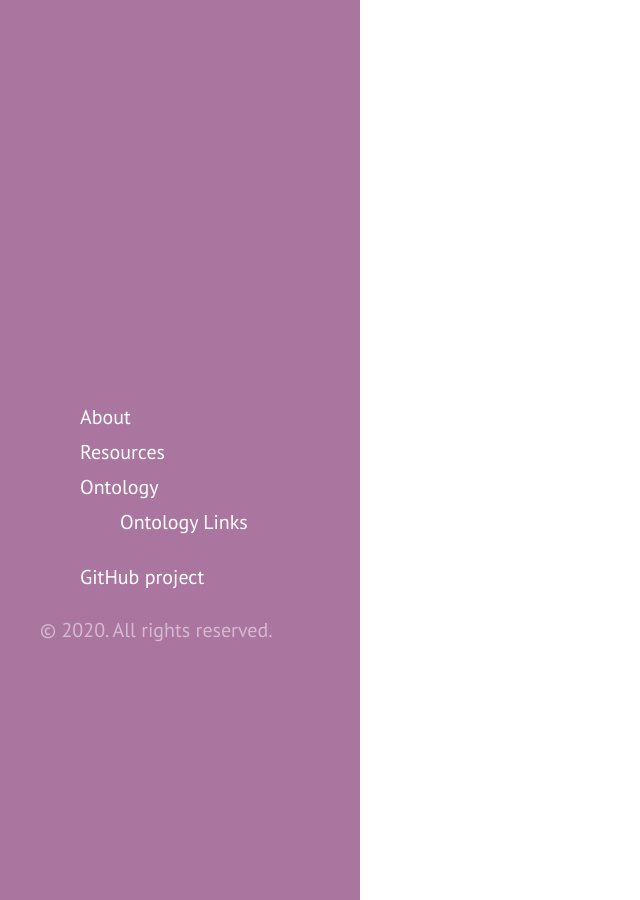
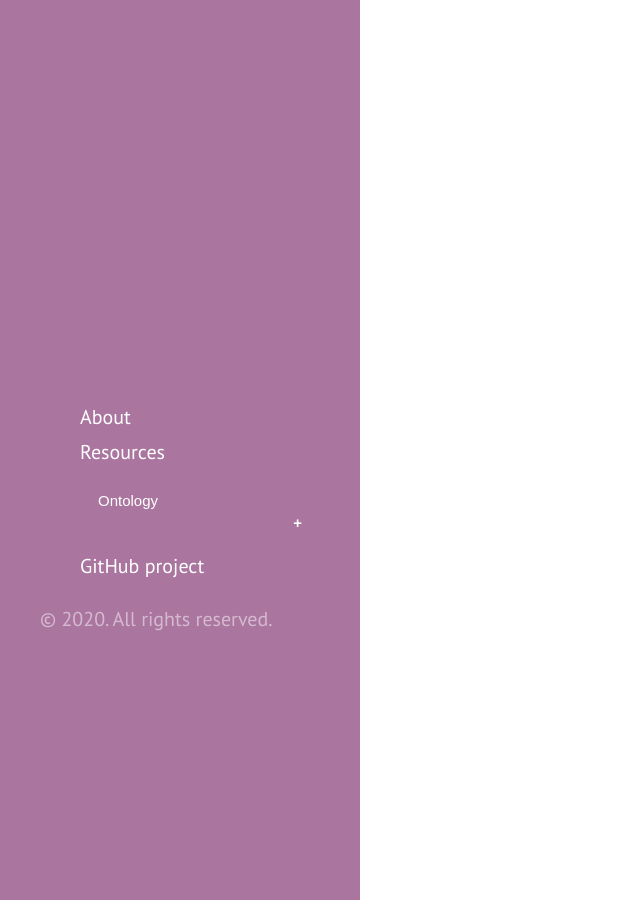
Before and after one commit to tetherless-world/explanation-ontology, a Jekyll site: the page built from index.md, in a window 1280 px wide. Shown: the whole page, without its empty margins (0-640 px from the left). Built offline with Jekyll 4.4.1, drawn with Linux system fonts in a browser that asks for light colours; Markdown is read by kramdown in place of the engine named in the settings.

Commit message:
Update sidebar.html

```diff
--- a/_includes/sidebar.html
+++ b/_includes/sidebar.html
@@ -13,11 +13,13 @@
       <ul style="list-style: none;">
       <li><a class="sidebar-nav-item{% if page.url == node.url %} active{% endif %}" href="{{site.baseurl}}index">About</a></li>
       <li><a class="sidebar-nav-item{% if page.url == node.url %} active{% endif %}" href="{{site.baseurl}}index#resources">Resources</a></li>
-      <li><a class="sidebar-nav-item{% if page.url == node.url %} active{% endif %}" href="{{site.baseurl}}index#ontology">Ontology</a>
+      <li><button class="collapsible">
+<a class="sidebar-nav-item{% if page.url == node.url %} active{% endif %}" href="{{site.baseurl}}index#ontology">Ontology</a></button>
+        <div class="content">
         <ul>
-          <a class="sidebar-nav-item{% if page.url == node.url %} active{% endif %}" href="{{site.baseurl}}index#ontologylinks">Ontology Links</a>
+          <li><a class="sidebar-nav-item{% if page.url == node.url %} active{% endif %}" href="{{site.baseurl}}index#ontologylinks">Ontology Links</a></li>
         </ul>
-
+        </div>
         </li>
 
 
```
